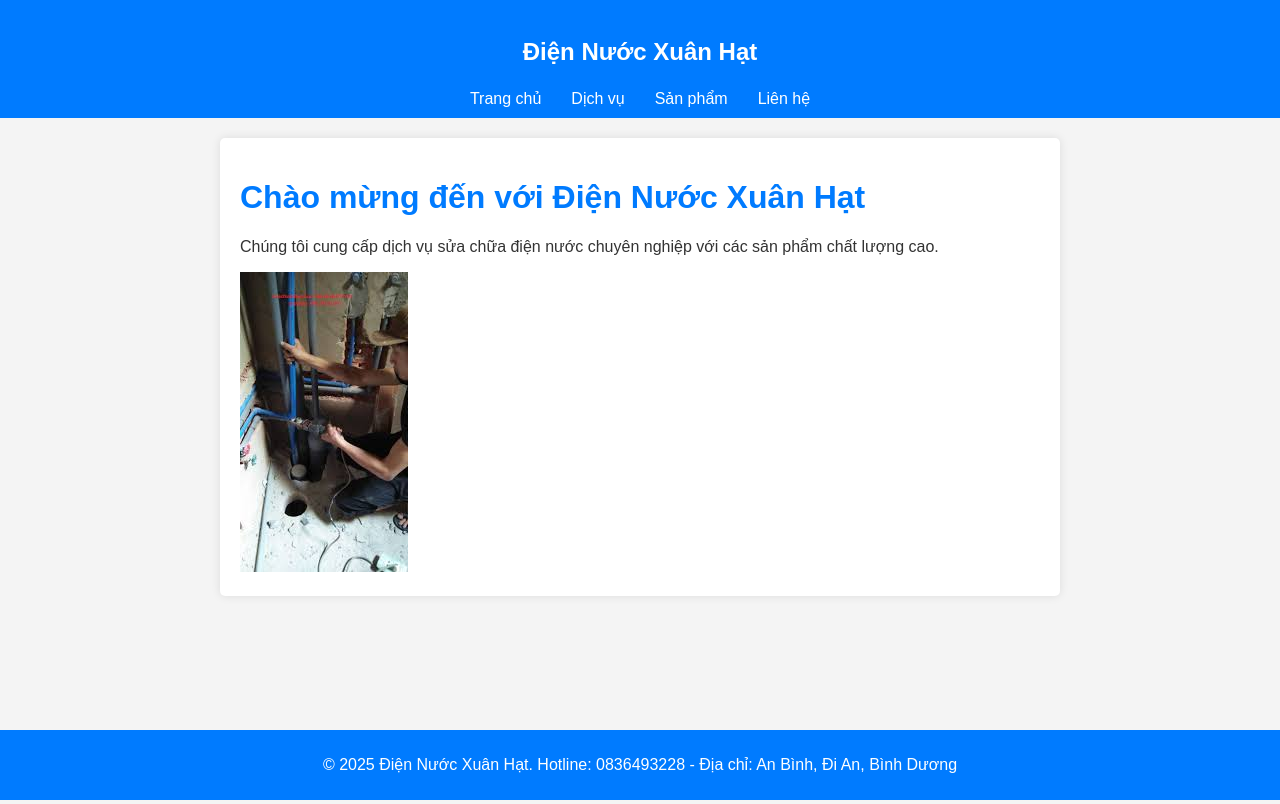
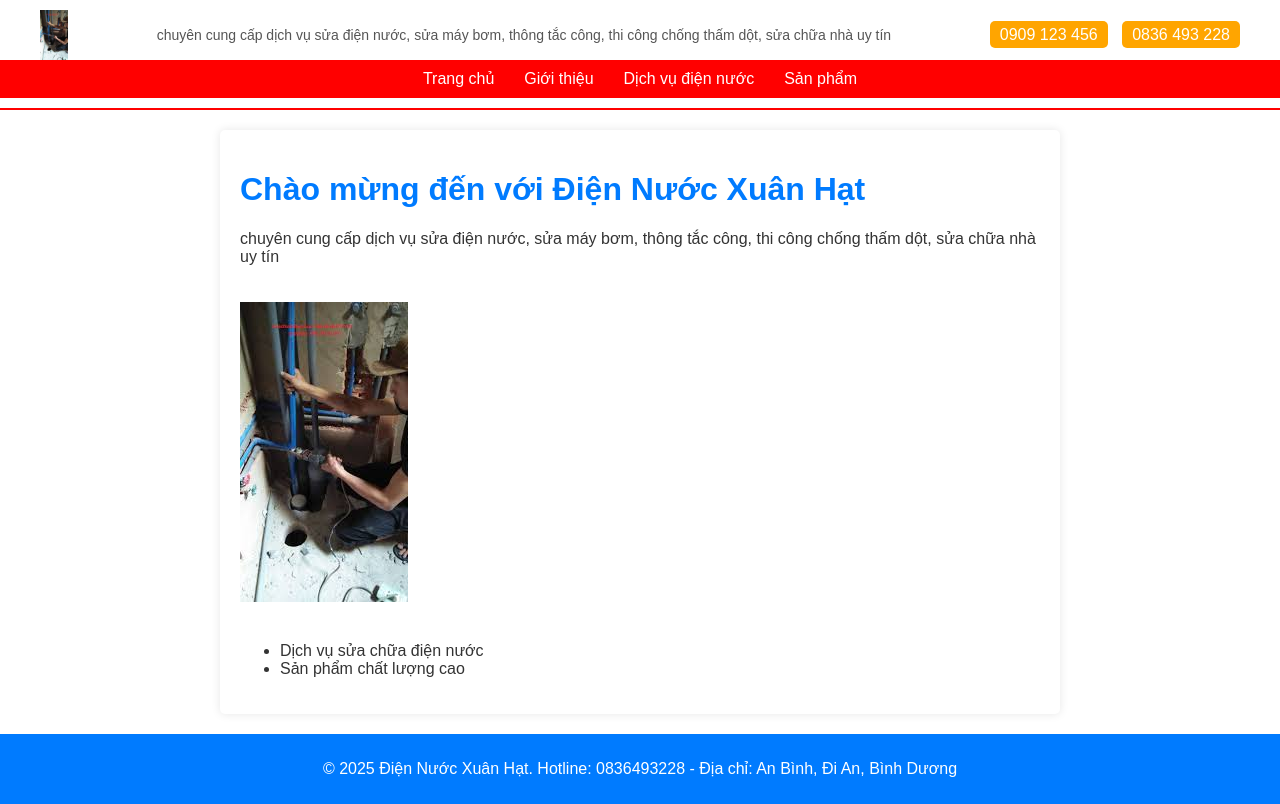
Before and after one commit to nguyenducchi123/diennuocxuanhat, a Django app: template home/templates/home/index.html in a window 1280 px wide. Run offline with Django 5.2, Linux system fonts and the light colour scheme; the template is opened without the code that fills it, so the values that code supplies are empty; parts of the project's set-up code (start-up, migrations or seed data) failed here and were passed over.

Commit message:
Resolve static file conflicts and update paths

```diff
--- a/home/static/css/style.css
+++ b/home/static/css/style.css
@@ -2,24 +2,47 @@ body {
     font-family: Arial, sans-serif;
     margin: 0;
     padding: 0;
-    background-color: #f4f4f4;
     color: #333;
 }
-header {
-    background-color: #007BFF;
-    color: white;
+.header {
+    background-color: #fff;
+    border-bottom: 2px solid #FF0000;
     padding: 10px 0;
+}
+.header-top {
+    display: flex;
+    justify-content: space-between;
+    align-items: center;
+    max-width: 1200px;
+    margin: 0 auto;
+    padding: 0 20px;
+}
+.logo {
+    height: 50px;
+}
+.slogan {
+    font-size: 14px;
+    color: #555;
+    flex-grow: 1;
     text-align: center;
+    padding: 0 20px;
 }
-.navbar-brand h1 a {
+.hotline .hotline-btn {
+    background-color: #FFA500;
     color: white;
     text-decoration: none;
-    font-size: 24px;
+    padding: 5px 10px;
+    margin-left: 10px;
+    border-radius: 5px;
+}
+.navbar {
+    background-color: #FF0000;
+    padding: 10px 0;
 }
 .navbar ul {
     list-style: none;
+    margin: 0;
     padding: 0;
-    margin: 0;
     display: flex;
     justify-content: center;
 }
@@ -32,7 +55,7 @@ header {
     font-size: 16px;
 }
 .navbar ul li a:hover {
-    color: #ddd;
+    color: #FFA500;
 }
 .container {
     max-width: 800px;
@@ -50,7 +73,5 @@ footer {
     padding: 10px 0;
     background-color: #007BFF;
     color: white;
-    position: fixed;
-    width: 100%;
-    bottom: 0;
+    margin-top: 20px;
 }
--- a/home/templates/home/base.html
+++ b/home/templates/home/base.html
@@ -8,16 +8,23 @@
     <link rel="stylesheet" href="{% static 'css/style.css' %}">
 </head>
 <body>
-    <header>
-        <div class="navbar-brand">
-            <h1><a href="/">Điện Nước Xuân Hạt</a></h1>
+    <header class="header">
+        <div class="header-top">
+            <img src="{% static 'images/logo.jpg' %}" alt="Điện Nước Xuân Hạt Logo" class="logo">
+            <div class="slogan">
+                chuyên cung cấp dịch vụ sửa điện nước, sửa máy bơm, thông tắc công, thi công chống thấm dột, sửa chữa nhà uy tín
+            </div>
+            <div class="hotline">
+                <a href="tel:0909123456" class="hotline-btn">0909 123 456</a>
+                <a href="tel:0836493228" class="hotline-btn">0836 493 228</a>
+            </div>
         </div>
         <nav class="navbar">
             <ul>
-                <li><a href="/">Trang chủ</a></li>
-                <li><a href="/dich-vu/">Dịch vụ</a></li>
-                <li><a href="/san-pham/">Sản phẩm</a></li>
-                <li><a href="/lien-he/">Liên hệ</a></li>
+                <li><a href="{% url 'home' %}">Trang chủ</a></li>
+                <li><a href="{% url 'gioi-thieu' %}">Giới thiệu</a></li>
+                <li><a href="{% url 'dich-vu' %}">Dịch vụ điện nước</a></li>
+                <li><a href="{% url 'san-pham' %}">Sản phẩm</a></li>
             </ul>
         </nav>
     </header>
--- a/home/templates/home/index.html
+++ b/home/templates/home/index.html
@@ -6,7 +6,11 @@
 {% block content %}
 <div class="container">
     <h1>Chào mừng đến với Điện Nước Xuân Hạt</h1>
-    <p>Chúng tôi cung cấp dịch vụ sửa chữa điện nước chuyên nghiệp với các sản phẩm chất lượng cao.</p>
-    <img src="{% static 'images/electrician.jpg' %}" alt="Dịch vụ điện nước" style="max-width: 100%;">
+    <p>chuyên cung cấp dịch vụ sửa điện nước, sửa máy bơm, thông tắc công, thi công chống thấm dột, sửa chữa nhà uy tín</p>
+    <img src="{% static 'images/electrician.jpg' %}" alt="Dịch vụ điện nước" style="max-width: 100%; margin: 20px 0;">
+    <ul>
+        <li>Dịch vụ sửa chữa điện nước</li>
+        <li>Sản phẩm chất lượng cao</li>
+    </ul>
 </div>
 {% endblock %}
--- a/testproject/testproject/settings.py
+++ b/testproject/testproject/settings.py
@@ -25,7 +25,7 @@ if not os.getenv('SECRET_KEY'):
 DEBUG = False  # Tắt debug cho sản xuất trên Render
 
 # Thêm domain Render (thay 'your-render-url' bằng URL thực tế từ Render)
-ALLOWED_HOSTS = ['your-render-url.onrender.com', 'localhost', '127.0.0.1']
+ALLOWED_HOSTS = ['kythuandienxuanhat.onrender.com', 'localhost', '127.0.0.1']
 
 # Application definition
 INSTALLED_APPS = [
@@ -99,9 +99,9 @@ USE_I18N = True
 
 USE_TZ = True
 
-# Static files (CSS, JavaScript, Images)
 STATIC_URL = '/static/'
-STATIC_ROOT = os.path.join(BASE_DIR, 'staticfiles')  # Thêm để thu thập tệp tĩnh
+STATIC_ROOT = os.path.join(BASE_DIR, 'staticfiles')
+STATICFILES_DIRS = [os.path.join(BASE_DIR, 'home/static')]
 
 # Default primary key field type
 DEFAULT_AUTO_FIELD = 'django.db.models.BigAutoField'
```
Also changed, not shown: home/urls.py (+6 -6 lines), site1/settings.py (+2 -8 lines), home/static/css/images/logo.jpg (added), home/static/images/logo.jpg (added), 5 other files.
